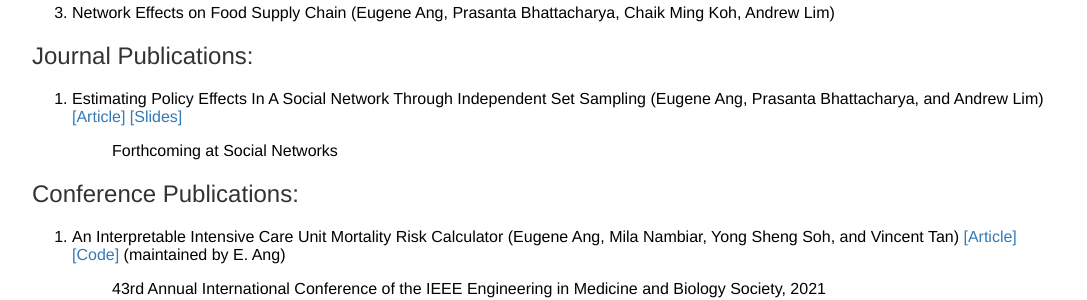
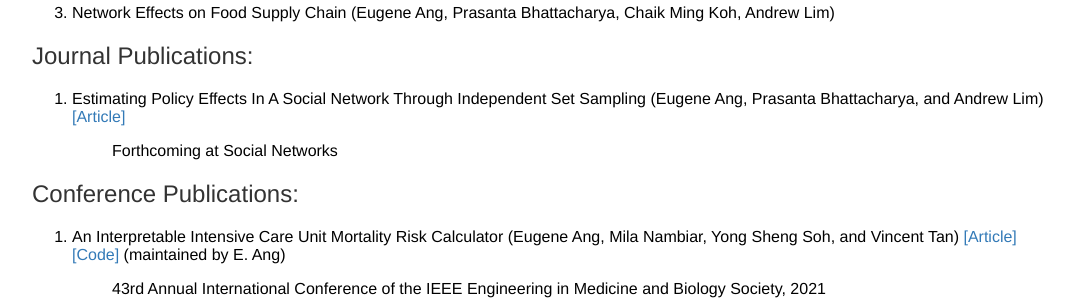
Before and after one commit to eugeneangty/eugeneangty.github.io, a Jekyll site: the page built from research/index.html, in a window 1280 px wide. Shown: the part 445-745 px from the top of the page, without its empty margins (96-1183 px from the left). Built offline with Jekyll 4.4.1, drawn with Linux system fonts in a browser that asks for light colours.

Commit message:
Update index.html

```diff
--- a/research/index.html
+++ b/research/index.html
@@ -24,7 +24,7 @@ title: Ang Teng Yen Eugene
     <h2> Journal Publications:</h2>
   <ol>
     <li> Estimating Policy Effects In A Social Network Through Independent Set Sampling (Eugene Ang, Prasanta Bhattacharya, and Andrew Lim)
-    <a href = "https://arxiv.org/abs/2306.14142" target="_blank">[Article]</a> <a href="/research/Independent Set Sampling.pdf" target="_blank">[Slides]</a>
+    <a href = "https://arxiv.org/abs/2306.14142" target="_blank">[Article]</a>
     <dl>
         <dd> Forthcoming at Social Networks </dd>
     </dl>
```
